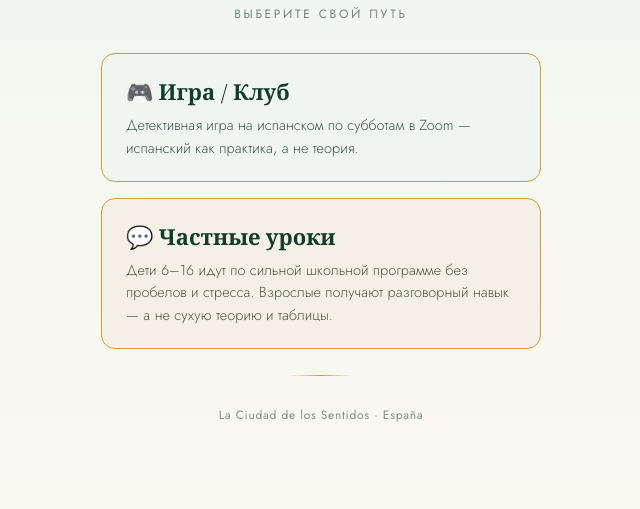
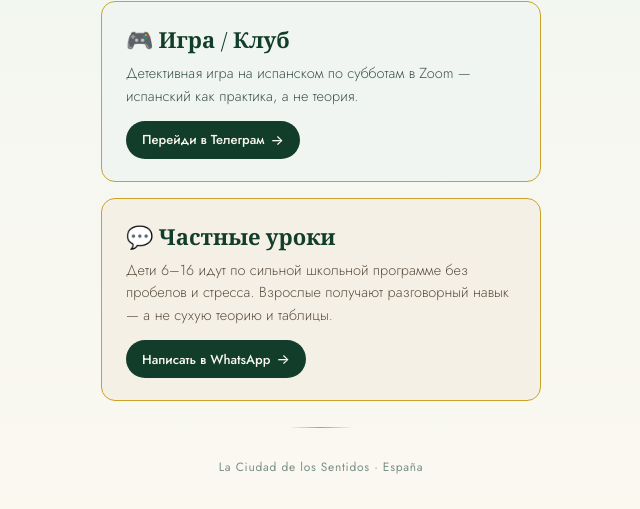
Before and after one commit to oksiomas-cpu/ciudad-links, a plain HTML site: page public/index.html in a window 1280 px wide. Shown: the part 281-790 px from the top of the page, without its empty margins (319-959 px from the left). Drawn offline with nearby package versions, Linux system fonts and the light colour scheme.

Commit message:
TA-стрелки на кнопках: «Перейди в Телеграм» / «Написать в WhatsApp» (текст Оксаны, 10.08.2026)

```diff
--- a/public/index.html
+++ b/public/index.html
@@ -72,6 +72,14 @@ h1 .thin{display:block;color:var(--sage);font-style:italic;font-weight:400;font-
   color:var(--nefrit);
 }
 .card .desc{font-size:14.5px;line-height:1.55;font-weight:300;display:block}
+.card .cta{
+  display:inline-flex;align-items:center;gap:6px;
+  margin-top:14px;padding:9px 16px;border-radius:999px;
+  font-size:13px;font-weight:500;color:var(--ivory);
+  background:var(--nefrit);
+}
+.card .cta .arrow{font-size:14px;transition:transform .18s ease}
+.card:hover .cta .arrow{transform:translateX(3px)}
 
 .card--game{background:var(--mint)}
 .card--game .desc{color:var(--nefrit-soft)}
@@ -96,11 +104,13 @@ footer{
   <a class="card card--game" href="https://t.me/DonVerbobot?start=pass">
     <span class="label">🎮 Игра / Клуб</span>
     <span class="desc">Детективная игра на испанском по субботам в Zoom — испанский как практика, а не теория.</span>
+    <span class="cta">Перейди в Телеграм <span class="arrow">→</span></span>
   </a>
 
   <a class="card card--lessons" href="https://wa.me/34693654816">
     <span class="label">💬 Частные уроки</span>
     <span class="desc">Дети 6–16 идут по сильной школьной программе без пробелов и стресса. Взрослые получают разговорный навык — а не сухую теорию и таблицы.</span>
+    <span class="cta">Написать в WhatsApp <span class="arrow">→</span></span>
   </a>
 
   <div class="rule" style="margin-top:26px"></div>
```
